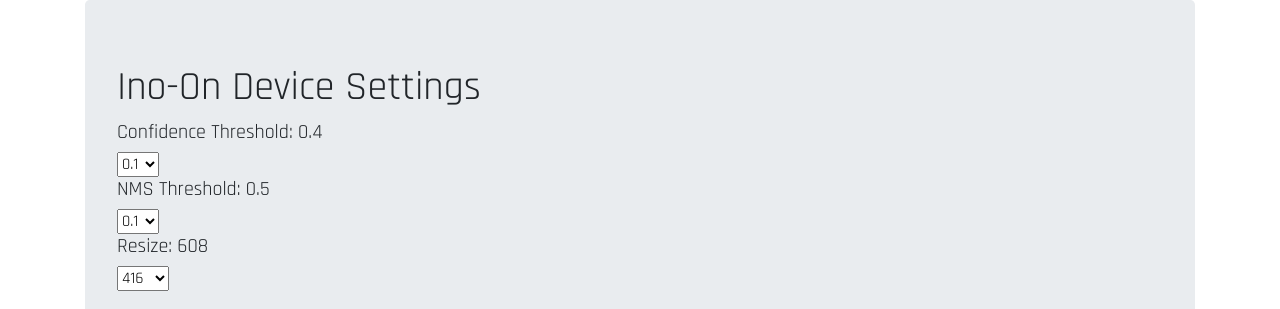
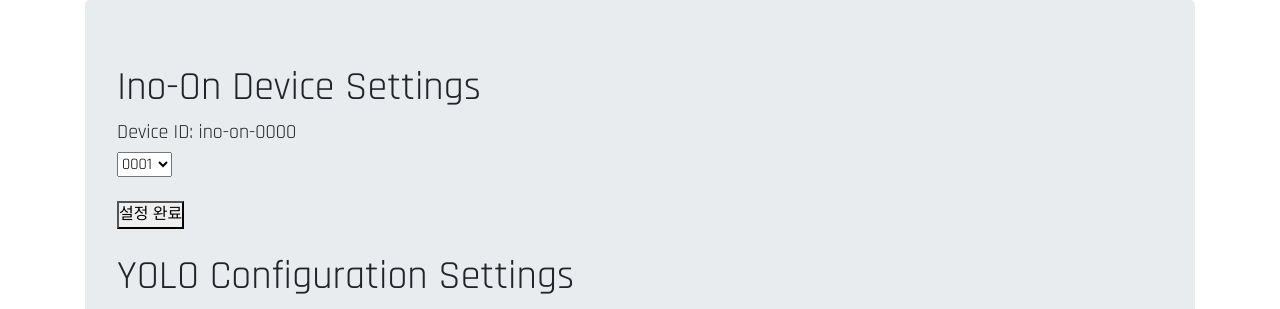
Before and after one commit to wooseokyourself/object-detection-camera, a Flask app: page / in a window 1280 px wide. Shown: the top 309 px of the page. Run offline with Flask 2, Linux system fonts and the light colour scheme; parts of the project's set-up code (start-up, migrations or seed data) failed here and were passed over; some libraries are stand-ins or nearby versions.

Commit message:
관리자페이지에서 디바이스 ID 변경가능

```diff
--- a/webapp/templates/index.html
+++ b/webapp/templates/index.html
@@ -2,8 +2,31 @@
 {% block title %}Ino-On Device Settings{% endblock %}
 {% block body %}
 <div class="jumbotron">
+
   <h1>Ino-On Device Settings</h1>
-  <form method="POST" action="/submit">
+  <form method="POST" action="/submit_device">
+    <h5>Device ID: {{device_id}}</h5>
+    <select name="device_id">
+      <option value="0001">0001</option>
+      <option value="0002">0002</option>
+      <option value="0003">0003</option>
+      <option value="0004">0004</option>
+      <option value="0005">0005</option>
+      <option value="0006">0006</option>
+      <option value="0007">0007</option>
+      <option value="0008">0008</option>
+      <option value="0009">0009</option>
+      <option value="0010">0010</option>
+    </select>
+    <br />
+    <br />
+    <button type="submit">설정 완료</button>
+    <br />
+    <br />
+  </form>
+
+  <h1>YOLO Configuration Settings</h1>
+  <form method="POST" action="/submit_yolo">
     <h5>Confidence Threshold: {{confidence}}</h5>
     <select name="confidence_threshold">
       <option value="0.1">0.1</option>
@@ -43,6 +66,7 @@
     <br />
     <br />
   </form>
+
   <h2>Preview</h2>
   <head>
     <style>
--- a/webapp/webapp.py
+++ b/webapp/webapp.py
@@ -23,32 +23,6 @@ app = Flask(__name__)
 vs = VideoStream(usePiCamera=1, framerate=6).start()
 time.sleep(2.0)
 
-@app.route('/submit', methods=['POST'])
-def submit(confidence_threshold=None, nms_threshold=None, resize=None):
-    if request.method == 'POST':
-        f = open("config/config.json", "r")
-        config = json.load(f)
-        f.close()
-        config["YOLO"]["CONFIDENCE_THRESHOLD"] = request.form['confidence_threshold']
-        config["YOLO"]["NMS_THRESHOLD"] = request.form['nms_threshold']
-        config["YOLO"]["RESIZE"] = request.form['resize']
-        f = open("config/config.json", "w")
-        json.dump(config, f)
-        f.close()
-    return render_template('index.html', confidence=request.form['confidence_threshold'],
-                                         nms=request.form['nms_threshold'],
-                                         resize=request.form['resize'])
-
-@app.route('/')
-def index():
-    f = open("config/config.json", "r")
-    config = json.load(f)
-    f.close()
-    confidence, nms = config["YOLO"]["CONFIDENCE_THRESHOLD"], config["YOLO"]["NMS_THRESHOLD"]
-    resize = config["YOLO"]["RESIZE"]
-    ''' 여기에서 conf, nms, resize 를 웹 상의 UI에 집어넣어야함. '''
-    return render_template('index.html', confidence=confidence, nms=nms, resize=resize)
-
 def readFrame(frameCount):
     global vs, outputFrame, lock
     while True:
@@ -72,6 +46,48 @@ def generate():
                 continue
         yield(b'--frame\r\n' b'Content-Type: image/jpeg\r\n\r\n' +
 			bytearray(encodedImage) + b'\r\n')
+
+@app.route('/submit_device', methods=['POST'])
+def submit_device(device_id=None):
+    if request.method == 'POST':
+        f = open("config/config.json", "r")
+        config = json.load(f)
+        f.close()
+        config["DEVICE"]["ID"] = "ino-on-" + request.form['device_id']
+        f = open("config/config.json", "w")
+        json.dump(config, f)
+        f.close()
+    return render_template('index.html', device_id=config["DEVICE"]["ID"],
+                                         confidence=config["YOLO"]["CONFIDENCE_THRESHOLD"],
+                                         nms=config["YOLO"]["NMS_THRESHOLD"],
+                                         resize=config["YOLO"]["RESIZE"])
+
+@app.route('/submit_yolo', methods=['POST'])
+def submit_yolo(confidence_threshold=None, nms_threshold=None, resize=None):
+    if request.method == 'POST':
+        f = open("config/config.json", "r")
+        config = json.load(f)
+        f.close()
+        config["YOLO"]["CONFIDENCE_THRESHOLD"] = request.form['confidence_threshold']
+        config["YOLO"]["NMS_THRESHOLD"] = request.form['nms_threshold']
+        config["YOLO"]["RESIZE"] = request.form['resize']
+        f = open("config/config.json", "w")
+        json.dump(config, f)
+        f.close()
+    return render_template('index.html', device_id=config["DEVICE"]["ID"],
+                                         confidence=config["YOLO"]["CONFIDENCE_THRESHOLD"],
+                                         nms=config["YOLO"]["NMS_THRESHOLD"],
+                                         resize=config["YOLO"]["RESIZE"])
+
+@app.route('/')
+def index():
+    f = open("config/config.json", "r")
+    config = json.load(f)
+    f.close()
+    device_id = config["DEVICE"]["ID"]
+    confidence, nms = config["YOLO"]["CONFIDENCE_THRESHOLD"], config["YOLO"]["NMS_THRESHOLD"]
+    resize = config["YOLO"]["RESIZE"]
+    return render_template('index.html', device_id=device_id, confidence=confidence, nms=nms, resize=resize)
 
 @app.route("/videoFeed")
 def videoFeed():
```
